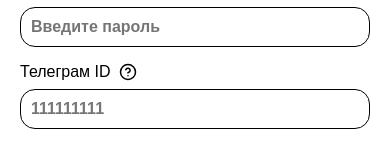
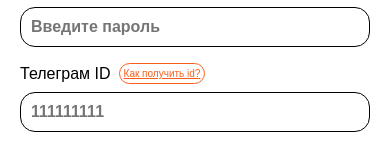
Before and after one commit to ksiim/ace, a React (Vite) app in the folder frontend/: page /registration in a window 390 px wide. Shown: the part 381-526 px from the top of the page. Built offline with nearby package versions, Linux system fonts and the light colour scheme; no server answers.

Commit message:
changed hint style

```diff
--- a/frontend/src/pages/Registration/Registration.module.css
+++ b/frontend/src/pages/Registration/Registration.module.css
@@ -58,6 +58,7 @@
 }
 .labelWrapper__title {
   display: flex;
+  align-items: center;
   gap: 8px;
 }
 
@@ -199,5 +200,28 @@
     box-sizing: border-box; /* Учитываем padding и border в ширине */
   }
 }
+.hint {
+  padding: 0 5px;
+  font-size: 12px;
+  border: 1px solid #f95e1b;
+  border-radius: 32px;
+  color: #f95e1b;
+  cursor: pointer;
+  text-decoration: underline;
+  transition: color 0.3s ease;
+}
+.hint:hover {
+  color: #f9521b;
+}
+.hint:active {
+  color: #f9521b;
+}
+
+@media (max-width: 768px) {
+  .hint {
+    font-size: 10px;
+    padding: 4px;
+  }
+}
 
 /*# sourceMappingURL=Registration.module.css.map */
--- a/frontend/src/pages/Registration/Registration.module.scss
+++ b/frontend/src/pages/Registration/Registration.module.scss
@@ -61,6 +61,7 @@
 
   &__title{
     display: flex;
+    align-items: center;
     gap: 8px;
   }
 }
@@ -211,3 +212,29 @@
     box-sizing: border-box; /* Учитываем padding и border в ширине */
   }
 }
+
+.hint {
+  padding: 0 5px;
+  font-size: 12px;
+  border: 1px solid #f95e1b;
+  border-radius: 32px;
+  color: #f95e1b;
+  cursor: pointer;
+  text-decoration: underline;
+  transition: color 0.3s ease;
+
+  &:hover {
+    color: #f9521b; // Темно-синий при наведении
+  }
+
+  &:active {
+    color: #f9521b; // Еще темнее при нажатии
+  }
+}
+
+@media (max-width: 768px) {
+  .hint {
+    font-size: 10px; // Уменьшаем размер шрифта
+    padding: 4px; // Добавляем отступы для удобства нажатия
+  }
+}
--- a/frontend/src/pages/Registration/Registration.tsx
+++ b/frontend/src/pages/Registration/Registration.tsx
@@ -6,7 +6,7 @@ import type { OTPInputRef } from '../../components/OTPInput/types.ts';
 import { apiRequest } from '../../utils/apiRequest.ts';
 import { saveToken, setAuthHeader } from '../../utils/serviceToken.ts';
 import axios from 'axios';
-import { ArrowLeft, HelpCircle } from 'lucide-react';
+import { ArrowLeft} from 'lucide-react';
 
 const Registration: React.FC = () => {
   const navigate = useNavigate();
@@ -384,11 +384,7 @@ const Registration: React.FC = () => {
               <div className={styles.labelWrapper__title}>
                 <label className={styles.label}>{label}</label>
                 {name === 'telegram_id' && (
-                  <HelpCircle
-                    size={18}
-                    className={styles.helpIcon}
-                    onClick={handleTelegramHintClick}
-                  />
+                  <div className={styles.hint} onClick={handleTelegramHintClick}>Как получить id?</div>
                 )}
               </div>
 
```
Also changed, not shown: 1 other file (tests, documents, lock files or other folders).
